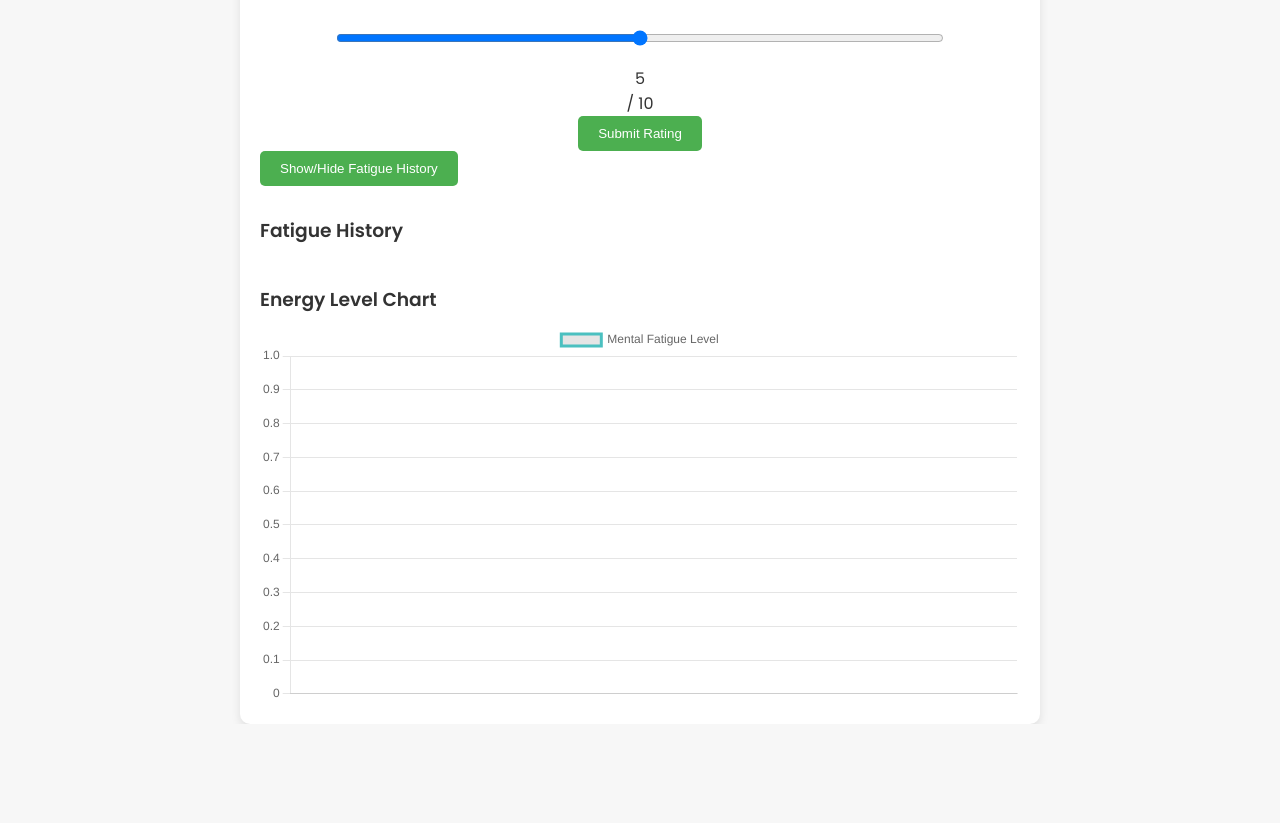
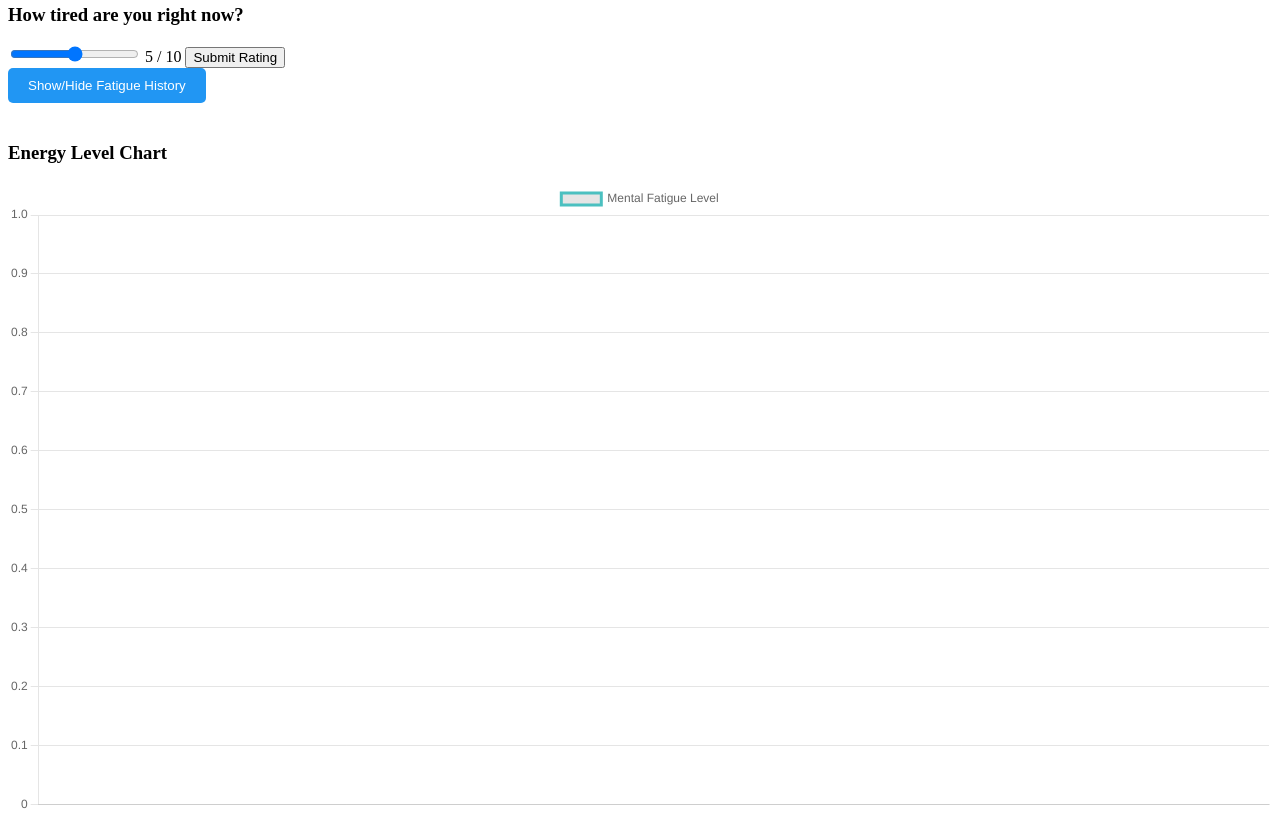
Before and after one commit to TEWave/Adenosine, a plain HTML site: page index.html in a window 1280 px wide. Shown: the part 113-936 px from the top of the page. Before the commit the page ends 837 px from the top, so only its background shows below. Drawn offline with nearby package versions, Linux system fonts and the light colour scheme.

Commit message:
Update style.css

```diff
--- a/style.css
+++ b/style.css
@@ -1,78 +1,35 @@
-* {
-    margin: 0;
-    padding: 0;
-    box-sizing: border-box;
+/* ...existing CSS... */
+
+#historySection {
+    display: none; /* Hide history section by default */
+    margin-top: 30px;
+    transition: display 0.3s ease-in-out;
 }
 
-body {
-    font-family: 'Poppins', sans-serif;
-    background-color: #f7f7f7;
-    display: flex;
-    justify-content: center;
-    align-items: center;
-    height: 100vh;
-    color: #333;
-}
-
-.container {
-    width: 90%;
-    max-width: 800px;
-    background: white;
-    padding: 20px;
-    border-radius: 10px;
-    box-shadow: 0 4px 10px rgba(0, 0, 0, 0.1);
-}
-
-h1 {
-    text-align: center;
-    margin-bottom: 20px;
-    font-size: 36px;
-}
-
-h3 {
-    margin-bottom: 10px;
-}
-
-.rating-container {
-    display: flex;
-    flex-direction: column;
-    align-items: center;
-}
-
-#fatigueRating {
-    width: 80%;
-    margin: 20px 0;
-}
-
-button {
+#toggleHistoryBtn {
     padding: 10px 20px;
-    background-color: #4caf50;
+    background-color: #2196F3;
     color: white;
     border: none;
     border-radius: 5px;
     cursor: pointer;
+    margin-bottom: 20px;
 }
 
-button:hover {
-    background-color: #45a049;
+#toggleHistoryBtn:hover {
+    background-color: #0b7dda;
 }
 
-.history {
-    margin-top: 30px;
-}
-
-#historyList {
+.history ul {
     list-style-type: none;
     padding: 0;
 }
 
-#historyList li {
+.history li {
     padding: 10px;
     background-color: #f4f4f4;
     margin-bottom: 5px;
     border-radius: 5px;
 }
 
-.chart {
-    margin-top: 40px;
-}
+/* ...remaining CSS... */
```
